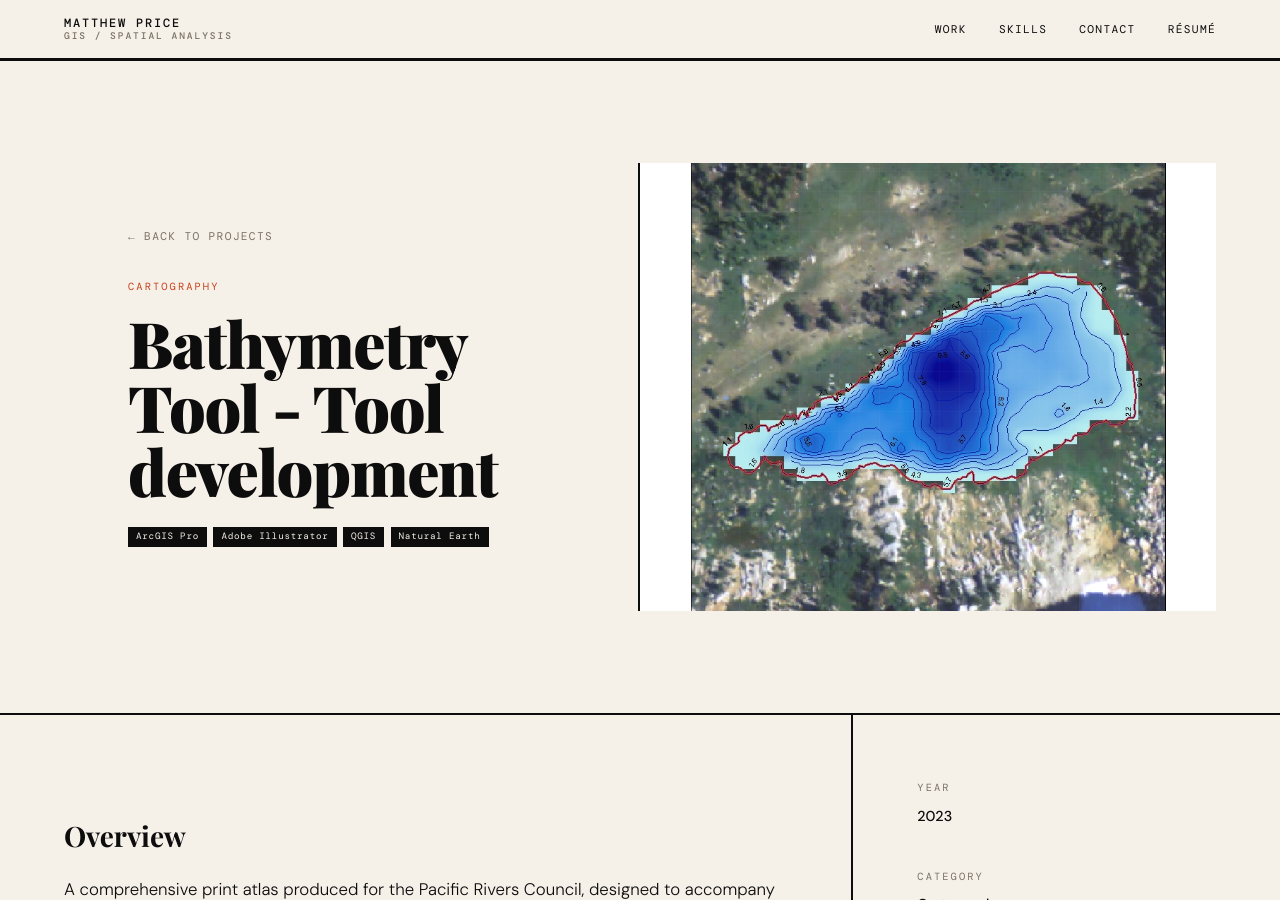
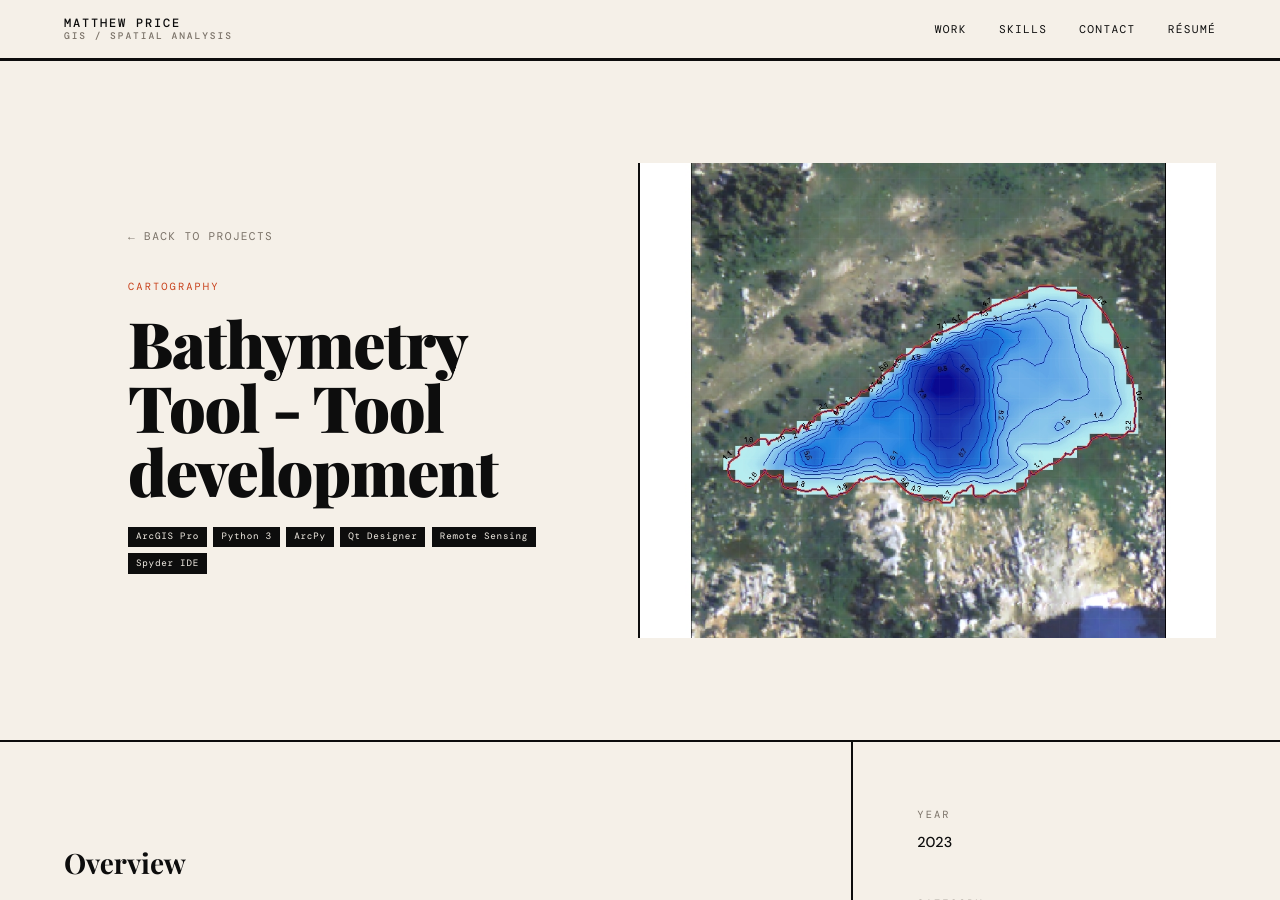
Before and after one commit to MPrice650/MPrice650.github.io, a Jekyll site: the page built from _projects/Bathymetry Tool - Tool development.md, in a window 1280 px wide and 900 px high. Built offline with Jekyll 4.4.1, drawn with Linux system fonts in a browser that asks for light colours; some web fonts are replaced.

Commit message:
Update Bathymetry Tool - Tool development.md

```diff
--- a/_projects/Bathymetry Tool - Tool development.md
+++ b/_projects/Bathymetry Tool - Tool development.md
@@ -4,7 +4,7 @@
 category: Cartography
 thumb_class: carto
 thumb_image: /assets/images/BathymertyMap/Bathymetric_Map.jpg
-tools: [ArcGIS Pro, Adobe Illustrator, QGIS, Natural Earth]
+tools: [ArcGIS Pro, Python 3, ArcPy, Qt Designer, Remote Sensing, Spyder IDE]
 year: 2023
 role: Cartographer
 dataset: NHD Plus v2, NLCD 2021, DEM 1/3 arc-second
```
